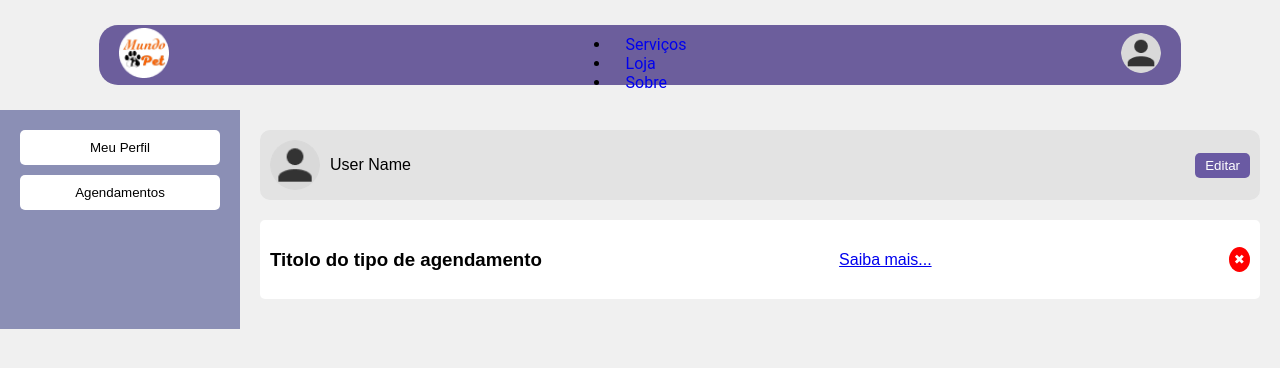
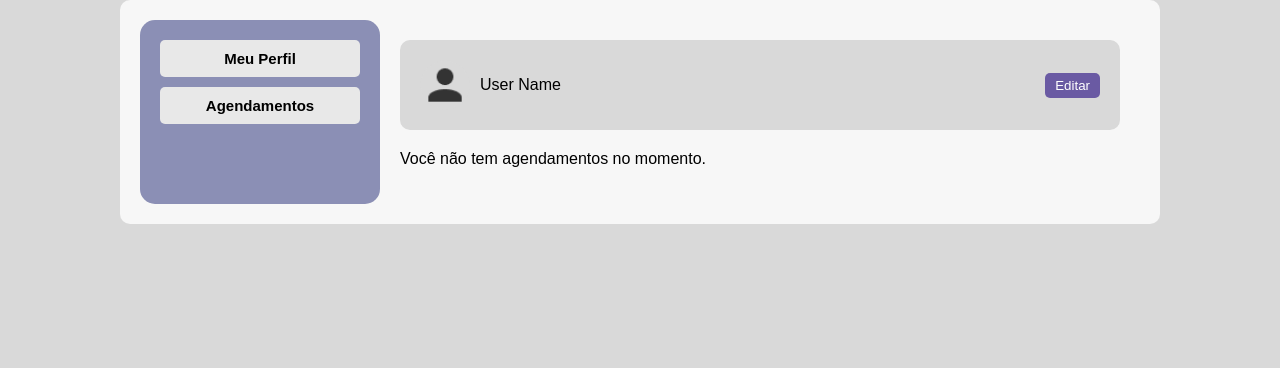
Before and after one commit to treinamento-devops-playground/mundo-pet, a PHP site: template app/views/vis_agen.php in a window 1280 px wide. Shown: the top 368 px of the page. Run offline with PHP 8.4, Linux system fonts and the light colour scheme; the template is opened without the code that fills it, so the values that code supplies are empty; the visitor is signed in with stand-in values (Sample User, id 1); data comes from the database, SQL or seed files in the repository; both versions use the stored data as it was after the commit.

Commit message:
tabela de agendamentos

```diff
--- a/app/views/partials/nav-bar.php
+++ b/app/views/partials/nav-bar.php
@@ -63,7 +63,7 @@
             <li class="title"><a href="/services">Serviços</a></li>
             <li class="title"><a href="product">Loja</a></li>
             <li class="title"><a href="#">Contato</a></li>
-            <li><a href="#"><img src="../img/icons/user.png" alt="Usuário"></a></li>
+            <li><a href="/vis_agen"><img src="../img/icons/user.png" alt="Usuário"></a></li>
         </ul>
     </nav>
 </body>
--- a/app/views/vis_agen.php
+++ b/app/views/vis_agen.php
@@ -1,32 +1,50 @@
+<?php
+session_start();
+require_once __DIR__ . '/../database/Connection.php';
+
+use app\database\Connection;
+
+if (!isset($_SESSION['user_id'])) {
+    header("Location: /login.php");
+    exit("Você precisa estar logado para acessar!.");
+}
+
+$userId = $_SESSION['user_id'];
+
+try {
+    $pdo = Connection::getConnection();
+
+    // Consulta os agendamentos feitos pelo usuário logado
+    $stmt = $pdo->prepare(
+        'SELECT
+            scheduling.service_type,
+            scheduling.date,
+            scheduling.time
+        FROM scheduling
+        WHERE scheduling.user_id = :user_id'
+    );
+    $stmt->bindParam(':user_id', $userId, PDO::PARAM_INT);
+    $stmt->execute();
+
+    $agendItems = $stmt->fetchAll(PDO::FETCH_ASSOC);
+} catch (PDOException $e) {
+    die("Erro ao exibir lista de agendamentos: " . $e->getMessage());
+}
+?>
+
 <!DOCTYPE html>
 <html lang="pt-BR">
 <head>
     <meta charset="UTF-8">
     <meta name="viewport" content="width=device-width, initial-scale=1.0">
-    <title>Dashboard - Mundo Pet</title>
+    <title >Visualisação de agendamento</title>
+    <link rel="icon" href="/img/logo.png" type="image/x-icon">
     <link rel="stylesheet" href="../css/vis_agen.css">
 </head>
 <body>
-    <header class="header">
-        <div class="logo">
-            <img src="../img/logo.png" alt="Logo Mundo Pet">
+    <div id="nav-bar">
+        <?php $this->insert('partials/nav-bar'); ?>
     </div>
-        <nav class="nav a">
-            <ul class=""></ul>
-                <li class="title">
-                    <a href="#">Serviços</a>
-                </li>
-                <li class="title">
-                    <a href="#">Loja</a>
-                </li>
-                <li class="title">
-                    <a href="#">Sobre</a>
-                </li>
-        </nav>
-        <div class="user-icon">
-            <img src="../img/icons/user.png" alt="Usuário">
-        </div>
-    </header>
 
     <div class="container">
         <aside class="sidebar">
@@ -41,13 +59,21 @@
                 <button class="edit-btn">Editar</button>
             </div>
 
+
+                    <?php if (!empty($agendItems)): ?>
+                        <?php foreach ($agendItems as $item): ?>
                         <div class="appointment">
-                <h3>Titolo do tipo de agendamento</h3>
-                <div class="">
-                    <a href="#">Saiba mais...</a>
+                            <div class="titulo">
+                                <p> <?= htmlspecialchars($item['service_type']) ?></p>
+                                <p> <?= htmlspecialchars($item['date']) ?></p>
+                                <p>Horário: <?= htmlspecialchars($item['time']) ?></p>
                             </div>
                                 <button class="delete-btn">✖</button>
                         </div>
+                        <?php endforeach; ?>
+                    <?php else: ?>
+                        <p>Você não tem agendamentos no momento.</p>
+                    <?php endif; ?>
         </main>
     </div>
 </body>
--- a/public/css/vis_agen.css
+++ b/public/css/vis_agen.css
@@ -2,7 +2,7 @@
 body {
     margin: 0;
     font-family: Arial, sans-serif;
-    background-color: #f0f0f0;
+    background-color:#d9d9d9;
 }
 
 /* Cabeçalho */
@@ -10,7 +10,7 @@
     display: flex;
     justify-content: space-between;
     align-items: center;
-    width: 1042px;
+    width: 1000px;
     height: 54px;
     background-color: #6C5E9C;
     border-radius: 19px;
@@ -44,6 +44,14 @@
   padding: 0;
   box-sizing: border-box;
   font-family: 'Roboto', sans-serif;
+  font-size: 15px;
+
+}
+
+.titulo {
+font-size: large;
+margin: 10px;
+color: black;
 
 }
 
@@ -56,6 +64,11 @@
 /* Container principal */
 .container {
     display: flex;
+    width: 1000px;
+    margin: 0 auto;
+    padding: 20px;
+    background-color: #f7f7f7;
+    border-radius: 10px;
 }
 
 /* Barra lateral */
@@ -66,15 +79,19 @@
     display: flex;
     flex-direction: column;
     gap: 10px;
+    border-radius: 15px;
 }
 
 .sidebar button {
-    background-color: white;
+    background-color: #e8e8e8;
     border: none;
     padding: 10px;
     cursor: pointer;
     border-radius: 5px;
+    font-weight: bold;
+    font-size: 15px;
 }
+
 
 /* Conteúdo principal */
 .content {
@@ -83,12 +100,14 @@
 }
 
 .user-card {
-    display: flex;
-    align-items: center;
-    background-color: #e3e3e3;
-    padding: 10px;
-    border-radius: 10px;
-    margin-bottom: 20px;
+  background-color: #D9D9D9;
+  display: flex;
+  padding: 20px;
+  border-radius: 10px;
+  margin-bottom: 20px;
+  display: flex;
+  align-items: center;
+  justify-content: space-between;
 }
 
 .user-avatar {
@@ -117,9 +136,9 @@
     align-items: center;
     justify-content: space-between;
     background-color: white;
-    padding: 10px;
-    margin-bottom: 10px;
-    border-radius: 5px;
+    padding: 1px;
+    margin-bottom: 40px;
+    border-radius: 30px;
 }
 
 .more {
@@ -133,4 +152,5 @@
     padding: 5px;
     border-radius: 50%;
     cursor: pointer;
+    margin: 10px;
 }
```
Also changed, not shown: app/controllers/site/AgendamentoController.php (+17 -0 lines), app/database/db.db. Lines whose indentation alone changed are shown as unchanged.
